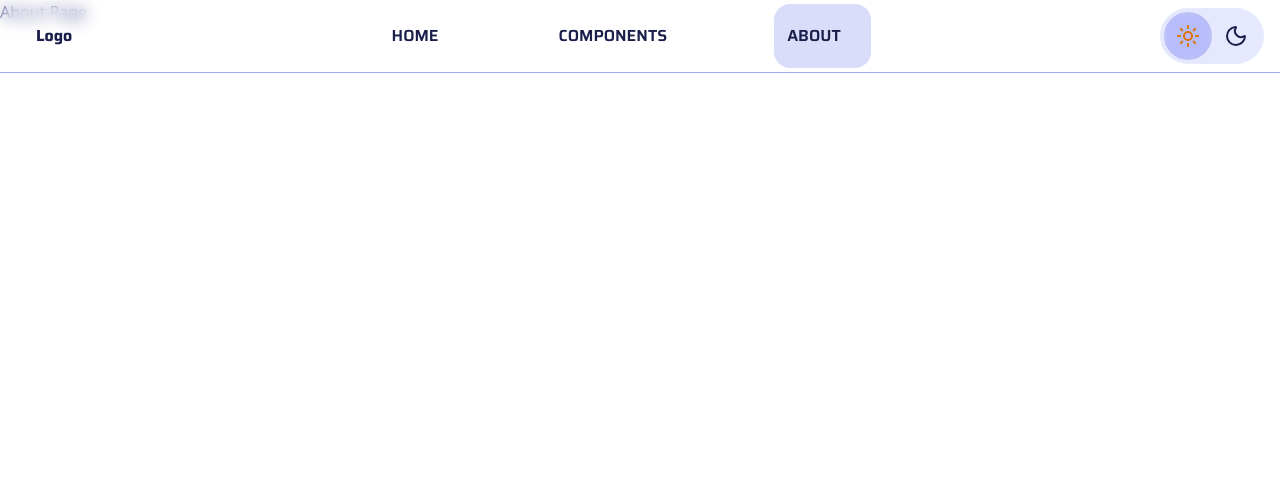
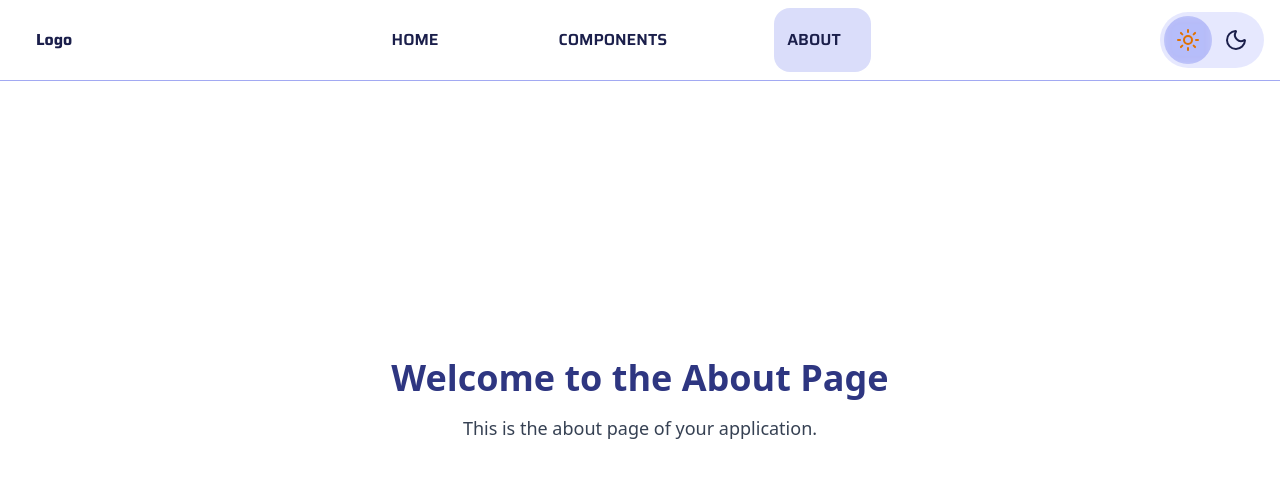
Before and after one commit to lekhoi2709/pc-builder, a React (Vite) app in the folder apps/frontend/: page /en/about in a window 1280 px wide. Shown: the top 478 px of the page. Built offline with nearby package versions, Linux system fonts and the light colour scheme.

Commit message:
fix(front-end): adjust UI

```diff
--- a/apps/frontend/src/components/ComponentCard.tsx
+++ b/apps/frontend/src/components/ComponentCard.tsx
@@ -7,16 +7,18 @@ export default function ComponentCard({ component }: { component: Component }) {
   const { price } = getLocalizedPrice(component, lang || 'vn');
 
   return (
-    <div className="text-primary-950 bg-primary-50 dark:text-primary-50 dark:bg-primary-800/50 flex h-[24rem] w-[18rem] max-w-[18rem] flex-col justify-evenly rounded-xl border border-transparent p-4 shadow-md backdrop-blur-md transition-all duration-300 ease-in-out hover:scale-[101%] hover:cursor-pointer hover:shadow-lg">
+    <div className="text-primary-950 bg-primary-50 dark:text-primary-50 dark:bg-primary-800/40 flex h-[24rem] w-[18rem] max-w-[18rem] flex-col justify-between rounded-xl border border-transparent p-4 shadow-md backdrop-blur-md transition-all duration-300 ease-in-out hover:scale-[101%] hover:cursor-pointer hover:shadow-lg">
       <img
         src={component.image_url[0]}
         alt={component.name}
-        className="mb-4 h-48 w-full rounded-2xl object-cover"
+        className="mb-4 h-60 w-full rounded-xl bg-white object-scale-down dark:mix-blend-multiply"
       />
-      <h2 className="text-md mb-2 line-clamp-2 h-12 max-h-12">
-        {component.name}
-      </h2>
-      <p className="text-md mt-2 self-end font-bold">{price}</p>
+      <span className="flex h-full flex-col justify-between">
+        <h2 className="text-md mb-2 line-clamp-2 h-12 max-h-12">
+          {component.name}
+        </h2>
+        <p className="text-md mt-2 self-end font-bold">{price}</p>
+      </span>
     </div>
   );
 }
--- a/apps/frontend/src/components/ComponentFilter.tsx
+++ b/apps/frontend/src/components/ComponentFilter.tsx
@@ -35,7 +35,7 @@ export default function ComponentFilter({ data }: { data: ComponentResponse }) {
   }
 
   return (
-    <aside className="border-primary-600/50 dark:border-primary-400/50 font-saira fixed inset-y-0 top-16 z-0 hidden h-full min-h-screen w-[20vw] flex-col gap-4 border-r-[0.5px] bg-transparent p-4 px-6 md:flex">
+    <aside className="border-primary-600/50 dark:border-primary-400/50 font-saira fixed inset-y-0 top-16 z-0 hidden h-full min-h-screen w-[20vw] flex-col gap-4 border-r-[0.5px] bg-transparent p-4 px-6 pt-6 md:flex">
       <span className="my-4 flex items-center text-xl font-semibold">
         <ListFilterPlusIcon className="mr-2 inline-block h-5 w-5" />
         Filters
--- a/apps/frontend/src/components/SearchComponentBar.tsx
+++ b/apps/frontend/src/components/SearchComponentBar.tsx
@@ -31,7 +31,7 @@ export default function SearchComponentBar() {
         value={term}
         onChange={e => setTerm(e.target.value)}
         placeholder="Search..."
-        className="border-primary-600/50 dark:border-primary-400/50 dark:focus:border-primary-500 dark:focus:ring-primary-500 focus:border-primary-600 focus:ring-primary-600 dark:bg-light-dark placeholder:text-primary-900/50 dark:placeholder:text-primary-50/50 w-full rounded border-[0.5px] bg-white px-4 py-2 pl-10 transition-colors duration-200 ease-in-out focus:outline-none focus:ring-1"
+        className="border-primary-600/50 dark:border-primary-400/50 dark:focus:border-primary-500 dark:focus:ring-primary-500 focus:border-primary-600 focus:ring-primary-600 placeholder:text-primary-900/50 dark:placeholder:text-primary-50/50 w-full rounded border-[0.5px] bg-transparent px-4 py-2 pl-10 focus:outline-none focus:ring-1"
       />
       {term && (
         <CircleXIcon
--- a/apps/frontend/src/components/StickyNavbar.tsx
+++ b/apps/frontend/src/components/StickyNavbar.tsx
@@ -42,7 +42,7 @@ export default function StickyNavbar() {
       </span>
       <nav
         ref={navRef}
-        className="relative flex h-fit transform gap-20 bg-transparent p-1"
+        className="relative flex h-fit transform gap-20 bg-transparent py-2"
       >
         <div
           className="bg-primary-600/20 dark:bg-primary-800/50 backdrop-blur-xs pointer-events-none absolute inset-0 top-1/2 -translate-y-1/2 transform rounded-2xl transition-all duration-500 ease-in-out"
--- a/apps/frontend/src/layouts/Layout.tsx
+++ b/apps/frontend/src/layouts/Layout.tsx
@@ -3,7 +3,7 @@ import StickyNavbar from '../components/StickyNavbar';
 
 export default function Layout() {
   return (
-    <main className="max-w-screen dark:bg-light-dark dark:text-primary-50 text-primary-900 relative h-full min-h-screen w-full bg-transparent transition-colors duration-500 ease-in-out">
+    <main className="max-w-screen dark:bg-light-dark dark:text-primary-50 text-primary-900 relative h-full min-h-screen w-screen bg-transparent transition-colors duration-500 ease-in-out">
       <StickyNavbar />
       <Outlet />
     </main>
--- /dev/null
+++ b/apps/frontend/src/pages/About.tsx
@@ -0,0 +1,10 @@
+export default function About() {
+  return (
+    <div className="flex min-h-screen w-full flex-col items-center justify-center bg-transparent">
+      <h1 className="mb-4 text-4xl font-bold">Welcome to the About Page</h1>
+      <p className="text-lg text-gray-700">
+        This is the about page of your application.
+      </p>
+    </div>
+  );
+}
--- a/apps/frontend/src/pages/Components.tsx
+++ b/apps/frontend/src/pages/Components.tsx
@@ -55,7 +55,7 @@ export default function Components() {
     <section className="font-saira z-0 flex min-h-screen w-full flex-col items-center bg-transparent">
       <main className="flex min-h-screen w-full flex-col md:flex-row">
         <ComponentFilter data={data} />
-        <div className="mt-16 flex h-full min-h-screen w-screen flex-col gap-4 p-6 px-8 md:ml-[20vw] md:w-[100vw]">
+        <div className="mt-20 flex h-full min-h-screen w-screen flex-col gap-4 p-6 px-8 md:ml-[20vw] md:w-[100vw]">
           <h1 className="text-2xl font-semibold">Components</h1>
           <ActiveFilters />
           <section className="flex flex-wrap justify-center gap-8 md:justify-start">
--- a/apps/frontend/src/routes.tsx
+++ b/apps/frontend/src/routes.tsx
@@ -1,9 +1,9 @@
 import { createBrowserRouter, redirect } from 'react-router';
-import HomeLayout from './layouts/HomeLayout';
 import Home from './pages/Home';
 import Components from './pages/Components';
 import Layout from './layouts/Layout';
 import getUserLocale from './utils/getUserLocale';
+import About from './pages/About';
 
 function redirectToLocale() {
   const locale = getUserLocale();
@@ -40,7 +40,7 @@ const router = createBrowserRouter([
   },
   {
     path: '/:lang',
-    Component: HomeLayout,
+    Component: Layout,
     children: [{ index: true, Component: Home }],
   },
   {
@@ -48,7 +48,7 @@ const router = createBrowserRouter([
     Component: Layout,
     children: [
       { path: 'components', Component: Components },
-      { path: 'about', Component: () => <div>About Page</div> },
+      { path: 'about', Component: About },
     ],
   },
 ]);
```
